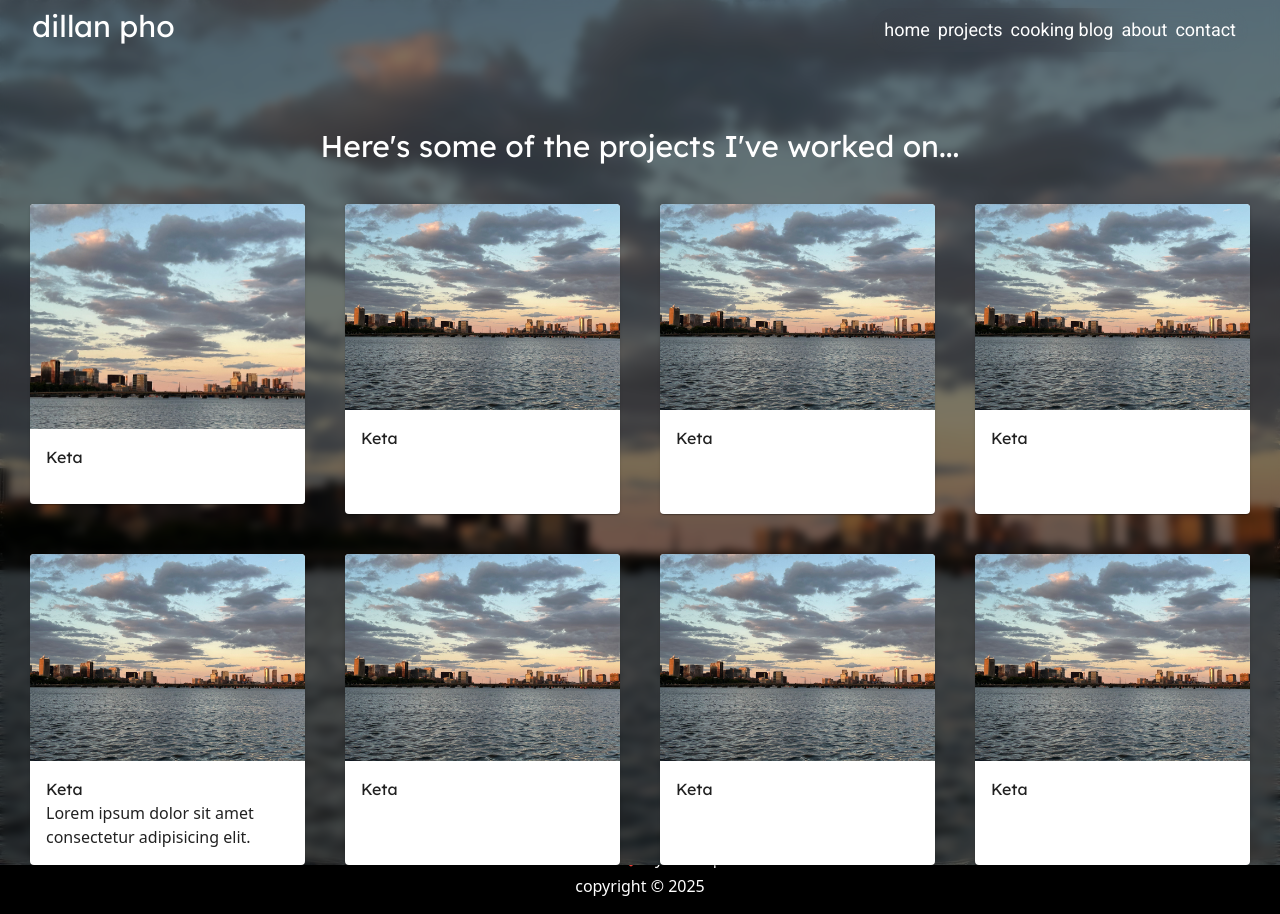
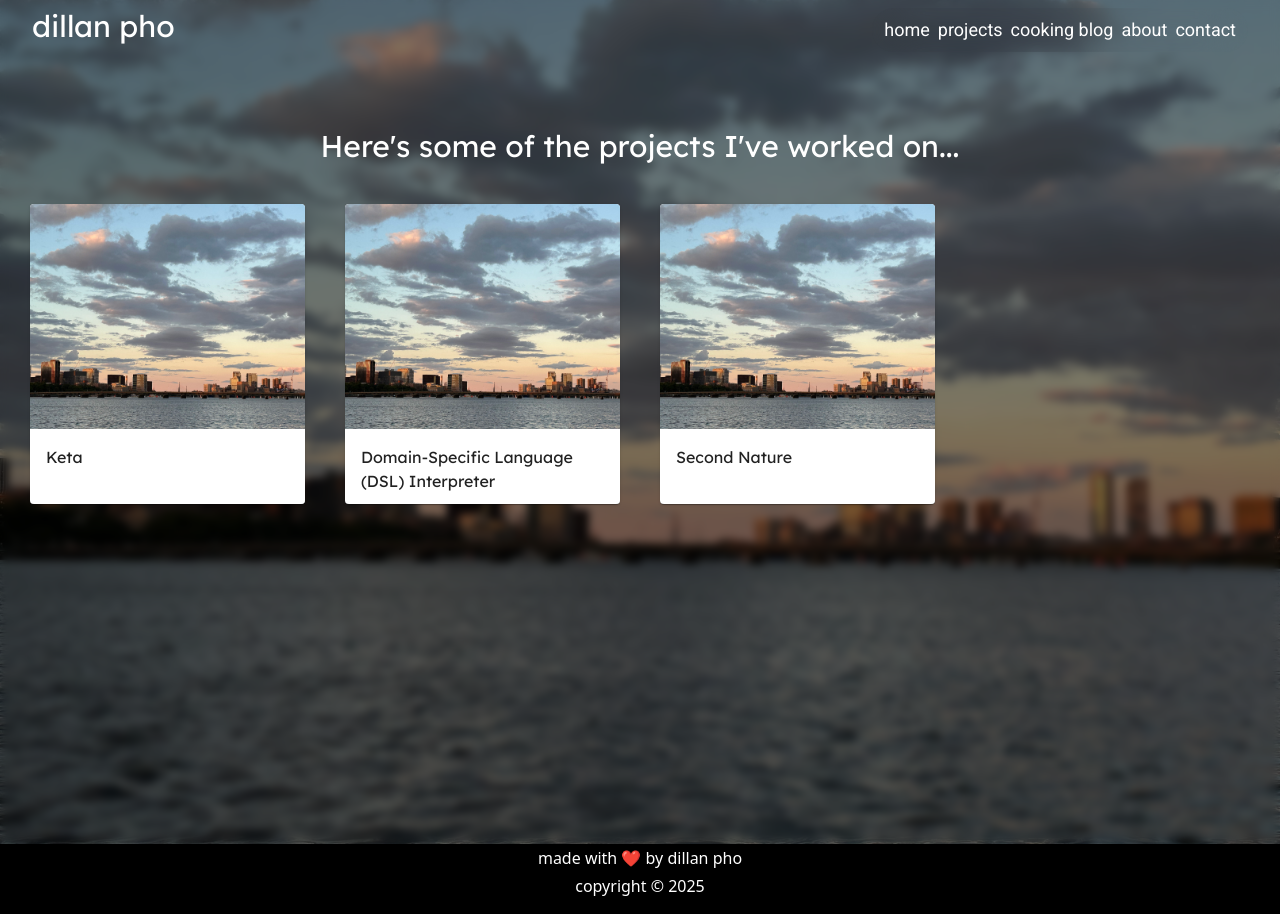
Before and after one commit to yorozoru/personal-website, a Next.js app: page /projects in a window 1280 px wide. Built offline with nearby package versions, Linux system fonts and the light colour scheme.

Commit message:
updated modals and added animation

```diff
--- a/components/CardPreview.tsx
+++ b/components/CardPreview.tsx
@@ -1,117 +1,85 @@
 "use client"
-import { useState } from 'react';
-import { CardActionArea, CardMedia } from '@mui/material';
+import { useState, forwardRef } from 'react';
+import { CardActionArea, CardMedia, Slide } from '@mui/material';
 import Card from '@mui/material/Card';
 import CardContent from '@mui/material/CardContent';
+import Dialog from '@mui/material/Dialog';
+import DialogTitle from '@mui/material/DialogTitle';
+import DialogContent from '@mui/material/DialogContent';
+import DialogActions from '@mui/material/DialogActions';
+import GitHubIcon from '@mui/icons-material/GitHub';
+import YouTubeIcon from '@mui/icons-material/YouTube';
+import Link from 'next/link';
+import { TransitionProps } from '@mui/material/transitions';
+
+const Transition = forwardRef(function Transition(
+    props: TransitionProps & { children: React.ReactElement },
+    ref: React.Ref<unknown>
+) {
+    return <Slide direction="up" ref={ref} {...props} />;
+});
 
 export default function CardPreview(){
-    const [open, setOpen] = useState(false)
+    const [openModalId, setOpenModalId] = useState<number | null>(null);
+
+    const handleOpen = (id:number) =>{
+        setOpenModalId(id)
+    }
+
+    const handleClose = () =>{
+        setOpenModalId(null)
+    }
+
+    let data = [
+        {id:1, title:"Keta", img:"IMG_5278.jpg", description:"A medication conflict checker that checks if interactions exist to help reduce potential adverse effects.", modalDesc: "Blah Blah Blah", github:"https://github.com/yorozoru/Keta", video:"https://youtu.be/EcB2JuPXxG8"},
+        {id:2, title:"Domain-Specific Language (DSL) Interpreter", img:"IMG_5278.jpg", description:"Lorem", modalDesc: "Blah Blah Blah What If i yap on some more about this and nothing can be done about it so I dont even know what to do about it"},
+        {id:3, title:"Second Nature", img:"IMG_5278.jpg", description:"Lorem", modalDesc: "Blah Blah Blah"},
+
+    ]
     return(
         <div className="grid grid-cols-4 grid-rows-2 gap-10 w-full">
-            <Card sx={{maxWidth: 275, height: 300 }}
+            {data.map((card, i) =>(
+                <Card key={i} sx={{maxWidth: 275, height: 300 }}
                 className="relative group">
-                <CardActionArea className="h-full">
+                    <CardActionArea className="h-full"
+                    onClick={() => handleOpen(card.id)}>
                         <CardMedia
                         className="object-cover h-full w-full transform transition-transform duration-300 group-hover:scale-95"
                         component="img"
                         height="300"
-                    image="IMG_5278.jpg"
+                        image={card.img}
                         alt="image of boston temp"/>
 
                         <CardContent
                         className="absolute bottom-0 left-0 right-0 h-1/2 bg-white transform translate-y-1/2 transition-all duration-300
                         group-hover:translate-y-0">
-                        <h5 className="font-lexend">Keta</h5>
-                        <p className="absolute opacity-0 group-hover:opacity-100 transition-opacity duration-300">Lorem ipsum dolor sit amet consectetur adipisicing elit.</p>
+                            <h5 className="font-lexend">{card.title}</h5>
+                            <p className="absolute opacity-0 group-hover:opacity-100 transition-opacity duration-300">{card.description}</p>
                         </CardContent>
                     </CardActionArea>
+                    <Dialog
+                    open = {openModalId === card.id}
+                    TransitionComponent={Transition}
+                    onClose={handleClose}
+                    >
+                        <DialogTitle className="font-lexend">{card.title}</DialogTitle>
+                        <DialogContent dividers>
+                            <h4>{card.modalDesc}</h4>
+                        </DialogContent>
+                        {(card.github || card.video) && (
+                        <DialogActions>
+                            {card.github && (
+                             <Link href={card.github} target="_blank"><GitHubIcon sx={{color:"black"}}/></Link>
+                            )}
+                             {card.video && (
+                             <Link href={card.video} target="_blank"><YouTubeIcon sx={{color:"black"}}/></Link>
+                            )}
+                        </DialogActions>
+                    )}
+                    </Dialog>
                 </Card>
-            <Card sx={{maxWidth: 275}}>
-                <CardActionArea>
-                    <CardMedia
-                    component="img"
-                    height="100"
-                    image="IMG_5278.jpg"
-                    alt="image of boston temp"/>
-                    <CardContent>
-                        <h5 className="font-lexend">Keta</h5>
-                    </CardContent>
-                </CardActionArea>
-            </Card>
-            <Card sx={{maxWidth: 275}}>
-                <CardActionArea>
-                    <CardMedia
-                    component="img"
-                    height="100"
-                    image="IMG_5278.jpg"
-                    alt="image of boston temp"/>
-                    <CardContent>
-                        <h5 className="font-lexend">Keta</h5>
-                    </CardContent>
-                </CardActionArea>
-            </Card>
-            <Card sx={{maxWidth: 275}}>
-                <CardActionArea>
-                    <CardMedia
-                    component="img"
-                    height="100"
-                    image="IMG_5278.jpg"
-                    alt="image of boston temp"/>
-                    <CardContent>
-                        <h5 className="font-lexend">Keta</h5>
-                    </CardContent>
-                </CardActionArea>
-            </Card>
-            <Card sx={{maxWidth: 275}}>
-                <CardActionArea>
-                    <CardMedia
-                    component="img"
-                    height="50"
-                    image="IMG_5278.jpg"
-                    alt="image of boston temp"/>
+            ))}
+        </div>
 
-                    <CardContent>
-                        <h5 className="font-lexend">Keta</h5>
-                        <p>Lorem ipsum dolor sit amet consectetur adipisicing elit.</p>
-                    </CardContent>
-                </CardActionArea>
-            </Card>
-            <Card sx={{maxWidth: 275}}>
-                <CardActionArea>
-                    <CardMedia
-                    component="img"
-                    height="100"
-                    image="IMG_5278.jpg"
-                    alt="image of boston temp"/>
-                    <CardContent>
-                        <h5 className="font-lexend">Keta</h5>
-                    </CardContent>
-                </CardActionArea>
-            </Card>
-            <Card sx={{maxWidth: 275}}>
-                <CardActionArea>
-                    <CardMedia
-                    component="img"
-                    height="100"
-                    image="IMG_5278.jpg"
-                    alt="image of boston temp"/>
-                    <CardContent>
-                        <h5 className="font-lexend">Keta</h5>
-                    </CardContent>
-                </CardActionArea>
-            </Card>
-            <Card sx={{maxWidth: 275}}>
-                <CardActionArea>
-                    <CardMedia
-                    component="img"
-                    height="100"
-                    image="IMG_5278.jpg"
-                    alt="image of boston temp"/>
-                    <CardContent>
-                        <h5 className="font-lexend">Keta</h5>
-                    </CardContent>
-                </CardActionArea>
-            </Card>
-        </div>
     )
 }
```
Lines whose indentation alone changed are shown as unchanged.
